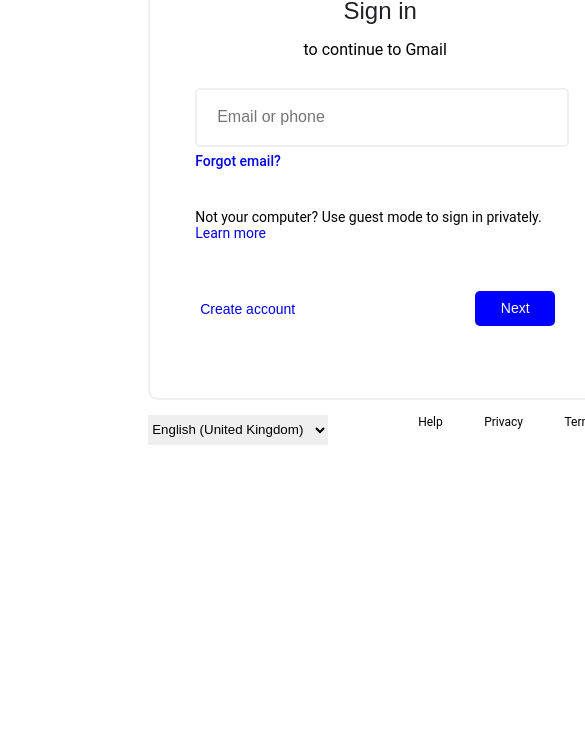
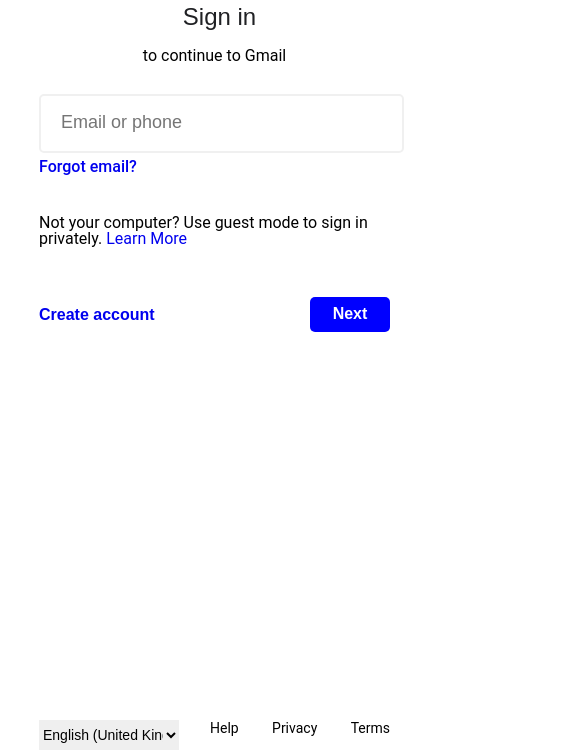
Before and after one commit to jamalsalim-js12/Google-Sign-In, a plain HTML site: page index.html in a window 390 px wide. Shown: the part 146-896 px from the top of the page, 585 px wide, since content can reach past the window. Before the commit the page ends 844 px from the top, so only its background shows below. Drawn offline with Linux system fonts and the light colour scheme; a web font is replaced by a local one.

Commit message:
First Media Query

```diff
--- a/index.html
+++ b/index.html
@@ -1,29 +1,36 @@
 <!DOCTYPE html>
 <html lang="en">
   <head>
-    <meta charset="UTF-8">
-    <meta name="viewport" content="width=device-width, initial-scale=1.0">
+    <meta charset="UTF-8" />
+    <meta name="viewport" content="width=device-width, initial-scale=1.0" />
     <title>Gmail</title>
-    <link rel="stylesheet" href="style.css">
+    <link rel="stylesheet" href="style.css" />
   </head>
   <body>
     <div class="container">
       <div class="logo">
-            <img src="./images/Google Logo.png" alt="Google Logo">
+        <img src="./images/Google Logo.png" alt="Google Logo" />
       </div>
       <div class="signin">
-            <p> <span>Sign in</span> <br>to continue to Gmail</p>
+        <p><span>Sign in</span> <br />to continue to Gmail</p>
       </div>
       <div class="input">
         <fieldset>
           <legend></legend>
-                <input type="text" placeholder="Email or phone">
+          <input type="text" placeholder="Email or phone" />
         </fieldset>
       </div>
       <a href="#"><p class="recovery">Forgot email?</p></a>
-        <p class="guest">Not your computer? Use guest mode to sign in privately. <br><a href="#">Learn more</a></p>
+      <p class="guest">
+        Not your computer? Use guest mode to sign in privately.
+        <a href="#" class="learn1">Learn More</a><br /><a
+          href="#"
+          class="learn2"
+          >Learn more</a
+        >
+      </p>
       <div class="buttons">
-            <p class="create"> <a href="#">Create account</a></p>
+        <p class="create"><a href="#">Create account</a></p>
 
         <button>Next</button>
       </div>
--- a/style.css
+++ b/style.css
@@ -1,7 +1,6 @@
-@import url('https://fonts.cdnfonts.com/css/google-sans');
+@import url("https://fonts.cdnfonts.com/css/google-sans");
 
-@import url('https://fonts.cdnfonts.com/css/roboto');
-
+@import url("https://fonts.cdnfonts.com/css/roboto");
 
 * {
   margin: 0;
@@ -18,7 +17,7 @@
   width: 450px;
   height: 450px;
   border-radius: 10px;
-    border: 2px solid #F0F0F0;
+  border: 2px solid #f0f0f0;
   padding-top: 45px;
 }
 
@@ -40,13 +39,13 @@
 }
 
 p {
-    font-family: 'Roboto', sans-serif;
+  font-family: "Roboto", sans-serif;
   line-height: 36px;
 }
 
 span {
   margin-top: 15px;
-    font-family: 'Product Sans', sans-serif;
+  font-family: "Product Sans", sans-serif;
   font-size: 24px;
   font-weight: 300;
   color: #202124;
@@ -67,8 +66,8 @@
   /* border-color: blue; */
 }
 
-legend{
-    font-family: 'Roboto', sans-serif;
+legend {
+  font-family: "Roboto", sans-serif;
   font-size: 14px;
   /* color: blue; */
 }
@@ -77,7 +76,7 @@
   width: 100%;
   height: 55px;
   border-radius: 5px;
-    border: 2px solid #F0F0F0;
+  border: 2px solid #f0f0f0;
   font-size: 16px;
   padding-left: 10px;
 }
@@ -89,7 +88,7 @@
 
 .recovery {
   margin-left: 45px;
-    font-family: 'Roboto', sans-serif;
+  font-family: "Roboto", sans-serif;
   font-size: 14px;
   font-weight: 500;
 }
@@ -111,7 +110,6 @@
   font-size: 14px;
 }
 
-
 .buttons {
   width: 80%;
   margin-left: 45px;
@@ -122,7 +120,7 @@
 
 .create {
   margin-top: 50px;
-    font-family: 'Product Sans', sans-serif;
+  font-family: "Product Sans", sans-serif;
   text-align: center;
   font-weight: 400;
   border-radius: 3px;
@@ -142,16 +140,18 @@
   color: white;
 }
 
-
-a :active , :visited {
+a :active,
+:visited {
   color: blue;
 }
 
-.create:hover {
-    background-color: #E0F4FF;
+.learn1 {
+  display: none;
 }
 
-
+.create:hover {
+  background-color: #e0f4ff;
+}
 
 select {
   width: 40%;
@@ -164,7 +164,7 @@
   margin-top: 15px;
   display: flex;
   justify-content: space-between;
-    font-family: 'Roboto', sans-serif;
+  font-family: "Roboto", sans-serif;
   font-size: 12px;
 }
 
@@ -177,3 +177,182 @@
   display: flex;
   justify-content: space-between;
 }
+
+@media screen and (max-width: 600px) {
+  body {
+    height: 100vh;
+    width: 100vw;
+    margin-left: 10%;
+  }
+  .container {
+    width: 90%;
+    height: 90%;
+    margin-left: 0;
+    border-radius: 10px;
+    border: 0;
+  }
+
+  .logo {
+    width: 100%;
+    height: 5%;
+    display: flex;
+    justify-content: center;
+  }
+
+  .logo img {
+    height: 100%;
+  }
+
+  .signin {
+    width: 100%;
+    display: flex;
+    justify-content: center;
+    margin-top: 15px;
+  }
+
+  p {
+    font-family: "Roboto", sans-serif;
+    line-height: 36px;
+  }
+
+  span {
+    margin-top: 15px;
+    font-family: "Product Sans", sans-serif;
+    font-size: 24px;
+    font-weight: 300;
+    color: #202124;
+    margin-left: 40px;
+  }
+
+  .input {
+    display: flex;
+    justify-content: center;
+    margin-top: 20px;
+  }
+
+  fieldset {
+    width: 100%;
+    height: 55px;
+    border-radius: 5px;
+    border: none;
+    /* border-color: blue; */
+  }
+
+  legend {
+    font-family: "Roboto", sans-serif;
+    font-size: 14px;
+    /* color: blue; */
+  }
+
+  input {
+    width: 100%;
+    height: 55px;
+    border-radius: 5px;
+    border: 2px solid #f0f0f0;
+    font-size: 16px;
+    padding-left: 10px;
+  }
+
+  input::placeholder {
+    margin-left: 10px;
+    font-size: 18px;
+  }
+
+  .recovery {
+    margin-left: 0;
+    font-family: "Roboto", sans-serif;
+    font-size: 16px;
+    font-weight: 500;
+  }
+
+  a {
+    text-decoration: none;
+  }
+
+  .guest {
+    margin-left: 0;
+    font-size: 16px;
+    margin-top: 30px;
+    line-height: 16px;
+  }
+
+  .learn1 {
+    display: contents;
+  }
+
+  .learn2 {
+    display: none;
+  }
+
+  .moreinfo {
+    margin-left: 0;
+    color: blue;
+    font-size: 16px;
+  }
+
+  .buttons {
+    width: 100%;
+    margin-left: 0;
+    display: flex;
+    justify-content: space-between;
+    /* background-color: black; */
+  }
+
+  .create {
+    margin-top: 50px;
+    font-family: "Product Sans", sans-serif;
+    text-align: center;
+    font-weight: 600;
+    border-radius: 3px;
+    font-size: 16px;
+    width: auto;
+  }
+
+  .buttons button {
+    height: 35px;
+    margin-top: 50px;
+    width: 80px;
+    border-radius: 5px;
+    font-size: 16px;
+    font-weight: 600;
+    border: none;
+    background-color: blue;
+    color: white;
+  }
+
+  a :active,
+  :visited {
+    color: blue;
+  }
+
+  .create:hover {
+    background-color: #e0f4ff;
+  }
+
+  select {
+    width: 40%;
+    height: 30px;
+    border: none;
+    font-size: 14px;
+  }
+
+  footer {
+    width: 90%;
+    margin-top: 15px;
+    display: flex;
+    justify-content: space-between;
+    font-family: "Roboto", sans-serif;
+    font-size: 14px;
+  }
+
+  .options {
+    width: 180px;
+    margin-bottom: 1%;
+  }
+
+  .options ul {
+    list-style-type: none;
+    display: flex;
+    justify-content: space-between;
+  }
+}
```
Lines whose indentation alone changed are shown as unchanged.
